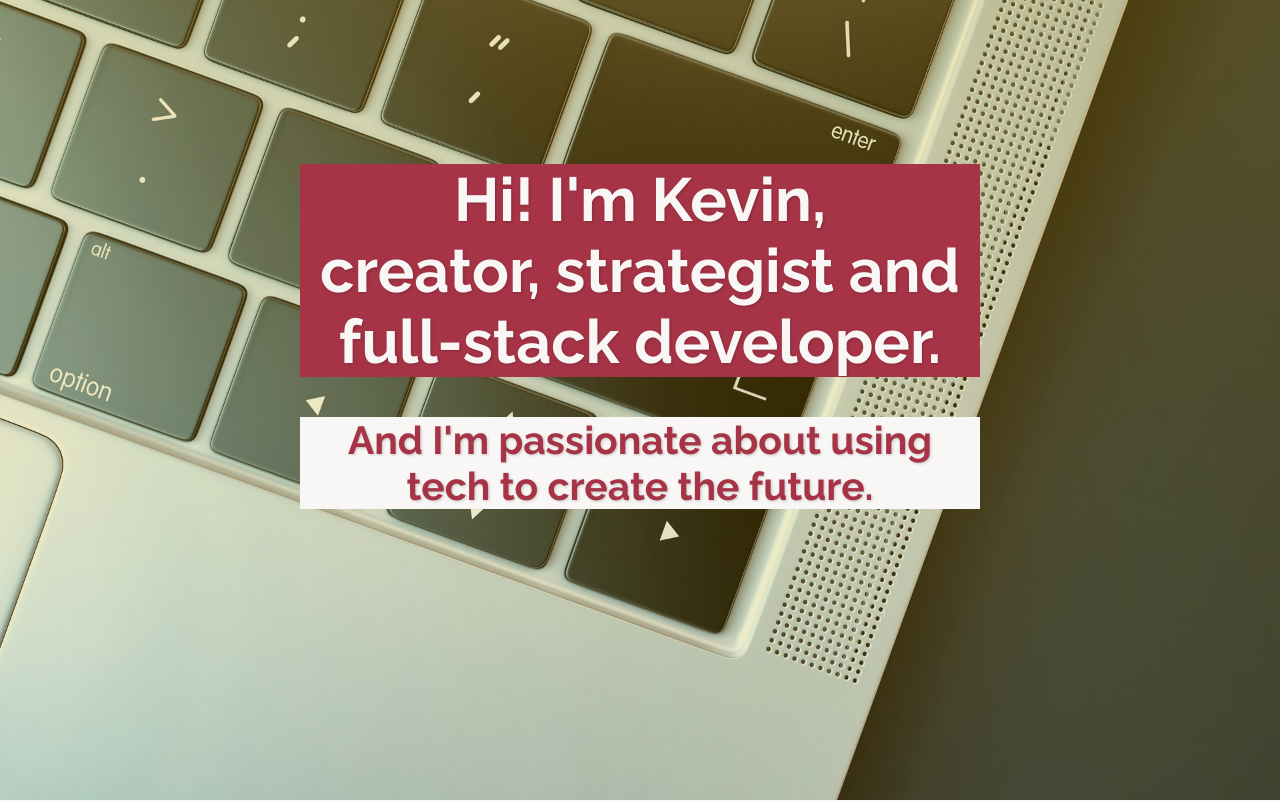
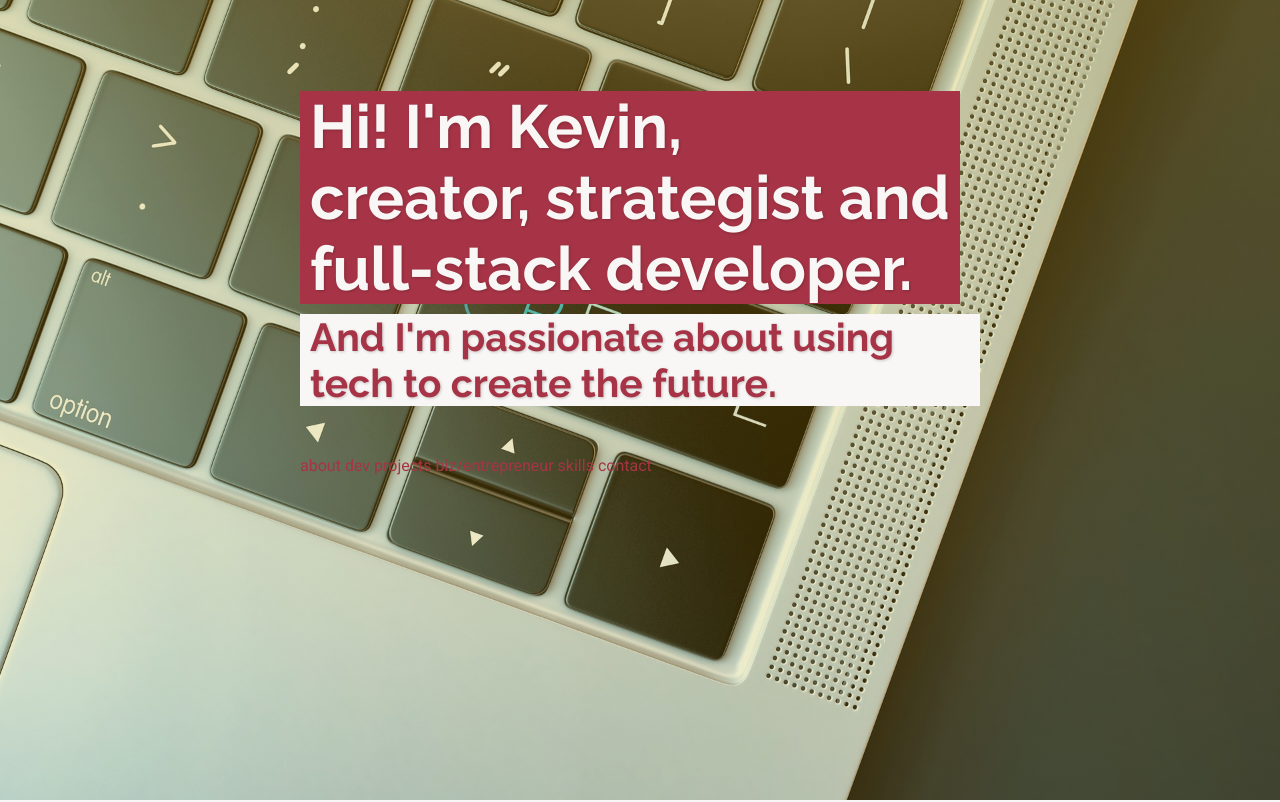
Before and after one commit to kevkev300/personal-portfolio, a plain HTML site: page index.html in a window 1280 px wide. Shown: the top 802 px of the page. Drawn offline with Linux system fonts and the light colour scheme; a script that the page names is missing.

Commit message:
FEAT: banner changes

```diff
--- a/components_html/_banner.html
+++ b/components_html/_banner.html
@@ -1,6 +1,19 @@
 <div class="container">
-  <h1>Hi! I'm Kevin,
-    </br>
-    creator, strategist and full-stack developer.</h1>
-  <h2>And I'm passionate about using tech to create the future. </h2></br>
+  <div class="banner-top">
+    <h1>
+      Hi! I'm Kevin,
+      <br>
+      creator, strategist and
+      <br>
+      full-stack developer.
+    </h1>
+    <h2>And I'm passionate about using tech to create the future. </h2>
+  </div>
+  <div class="links">
+    <a href="#about btn-main">about</a>
+    <a href="#projects btn-main">dev projects</a>
+    <a href="#entrepreneur btn-main">biz/entrepreneur</a>
+    <a href="skills btn-main">skills</a>
+    <a href="contact btn-main">contact</a>
+  </div>
 </div>
--- a/stylesheets/components/_banner.css
+++ b/stylesheets/components/_banner.css
@@ -1,13 +1,18 @@
 .banner {
   height: 100vh;
   width: 100%;
+  padding-top: 100px;
   background-size: cover;
-  background-position: center;
+  background-position: top;
   padding: 0;
-  display: flex;
+/*  display: flex;
   align-items: center;
-  justify-content: center;
+  justify-content: center;*/
   margin: 0;
+}
+
+.banner-top {
+  padding-top: 50px;
 }
 
 .banner h1, .banner h2 {
@@ -17,18 +22,24 @@
 }
 
 .banner h1 {
-  text-align: center;
+  text-align: left;
+  display: inline-block;
+  margin-bottom: 10px;
+  padding-left: 10px;
+  padding-right: 10px;
   background-color: #A63446;
   color: #F9F7F6;
   text-shadow: 1px 1px 3px rgba(0,0,0,0.2);
 }
 
 .banner h2 {
+  text-align: left;
+  display: inline-block;
+  margin-top: 0px;
   margin-bottom: 50px;
   padding-left: 10px;
   padding-right: 10px;
   color: #A63446;
   background-color: #F9F7F6;
-  text-align: center;
   text-shadow: 1px 1px 3px rgba(0,0,0,0.2);
 }
--- a/stylesheets/components/_index.css
+++ b/stylesheets/components/_index.css
@@ -3,3 +3,4 @@
 @import '_entrepreneur.css';
 @import '_skills.css';
 @import '_about.css';
+@import '_buttons.css';
```
Also changed, not shown: stylesheets/components/_buttons.css (added).
